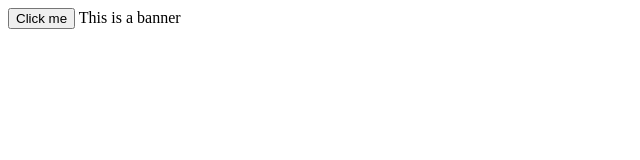
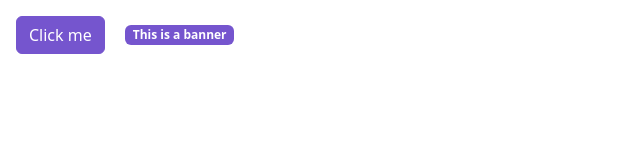
Before and after one commit to murguiRG/APPWEB, a website: page Parcial2/CustomSaas/index.html in a window 1280 px wide. Shown: the whole page, without its empty margins (0-640 px from the left). Drawn offline with nearby package versions, Linux system fonts and the light colour scheme; files that its build step writes are made by us from their sources.

Commit message:
Linked the .scss file

```diff
--- a/Parcial2/CustomSaas/index.html
+++ b/Parcial2/CustomSaas/index.html
@@ -3,7 +3,7 @@
 <head>
     <meta charset="UTF-8">
     <meta name="viewport" content="width=device-width, initial-scale=1.0">
-    <link rel="stylesheet" href="">
+    <link rel="stylesheet" href="./scss/style.css">
 
     <title>Document</title>
 </head>
```
